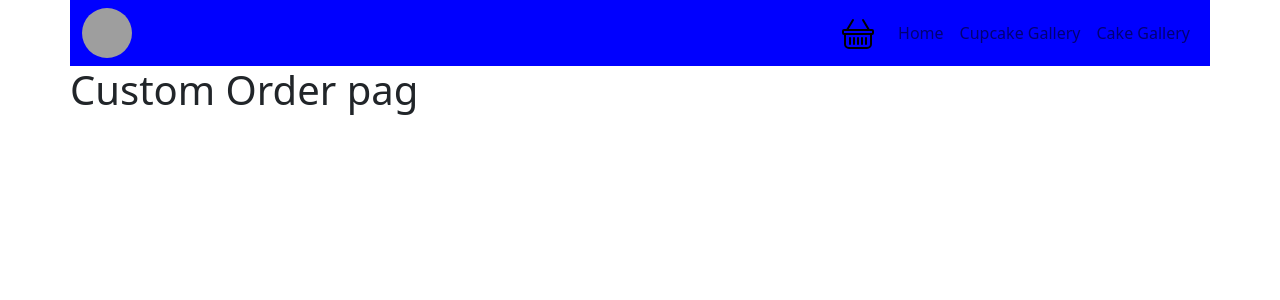
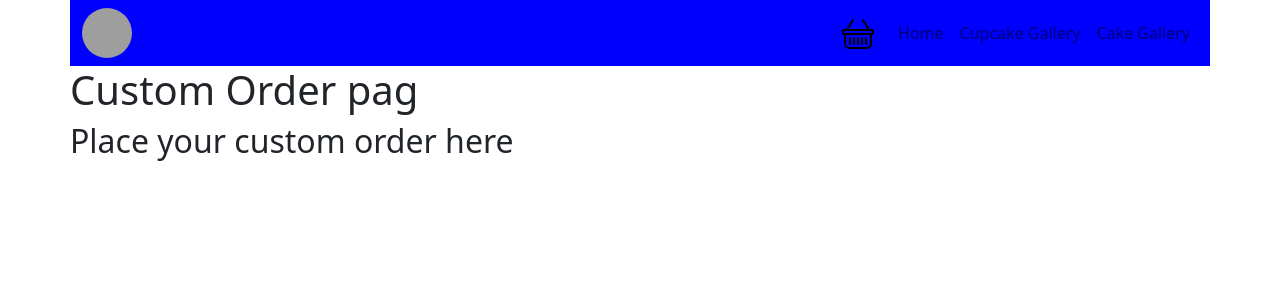
Before and after one commit to Gurb-S/cupcakemakes, a React (Create React App) app: page /custom in a window 1280 px wide. Shown: the top 300 px of the page. Built offline with nearby package versions, Linux system fonts and the light colour scheme; grey boxes are pictures that could not be loaded.

Commit message:
add more text

```diff
--- a/src/components/CustomOrder.js
+++ b/src/components/CustomOrder.js
@@ -1,6 +1,10 @@
 
 export function CustomOrder() {
     return(
-        <h1>Custom Order pag</h1>
+        <div>
+            <h1>Custom Order pag</h1>
+            <h2>Place your custom order here</h2>
+        </div>
+
     )
 }
```
